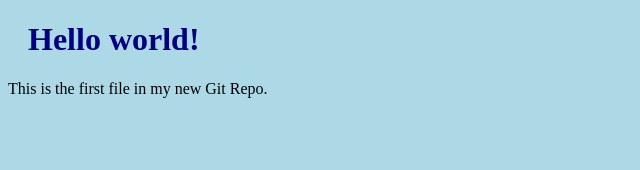
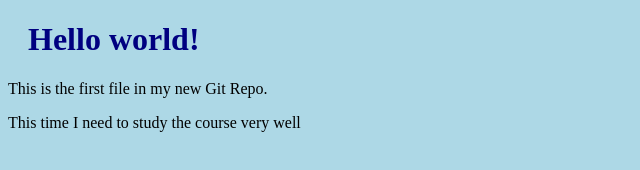
Before and after one commit to joekobby1/project1, a plain HTML site: page index.html in a window 1280 px wide. Shown: the whole page, without its empty margins (0-640 px from the left). Drawn offline with Linux system fonts and the light colour scheme.

Commit message:
Update index.html with new line

```diff
--- a/index.html
+++ b/index.html
@@ -8,6 +8,6 @@
 
 <h1>Hello world!</h1>
 <p>This is the first file in my new Git Repo.</p>
-
+<p> This time I need to study the course very well </p>
 </body>
 </html>
```
